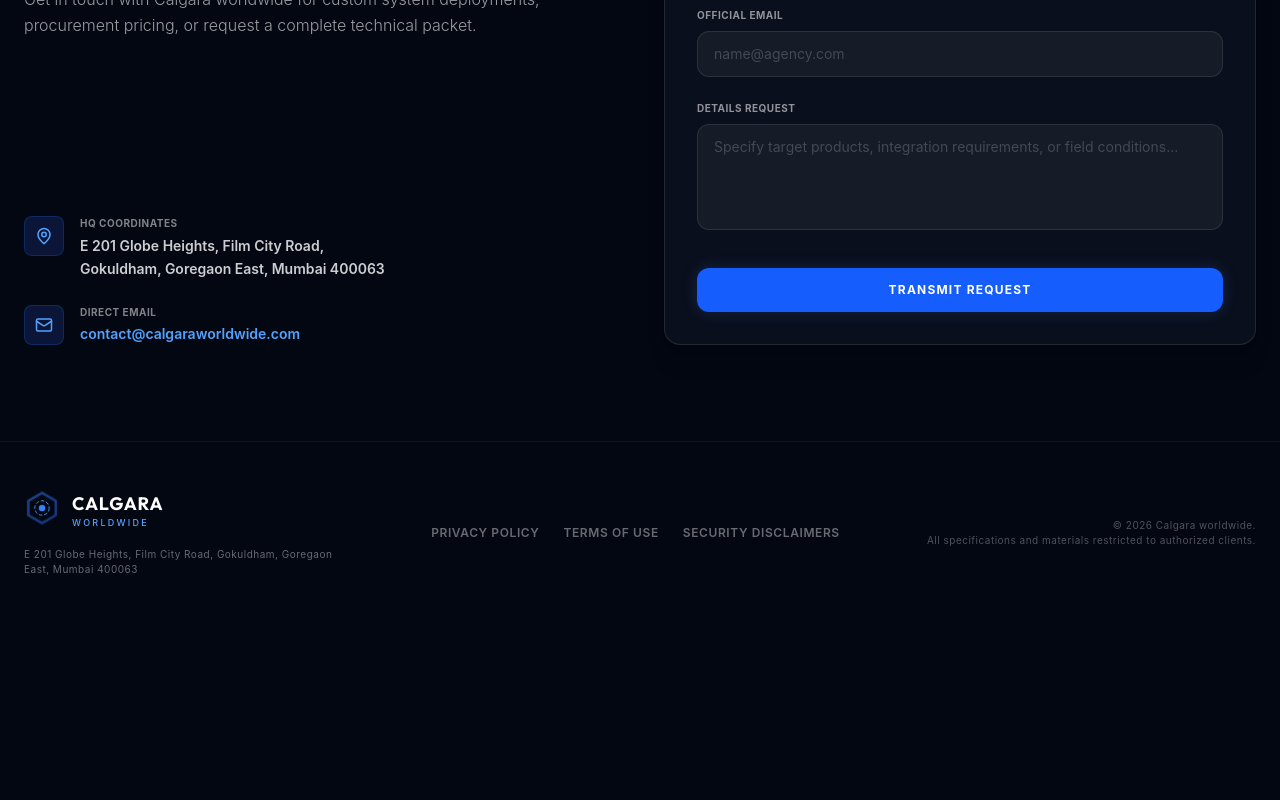
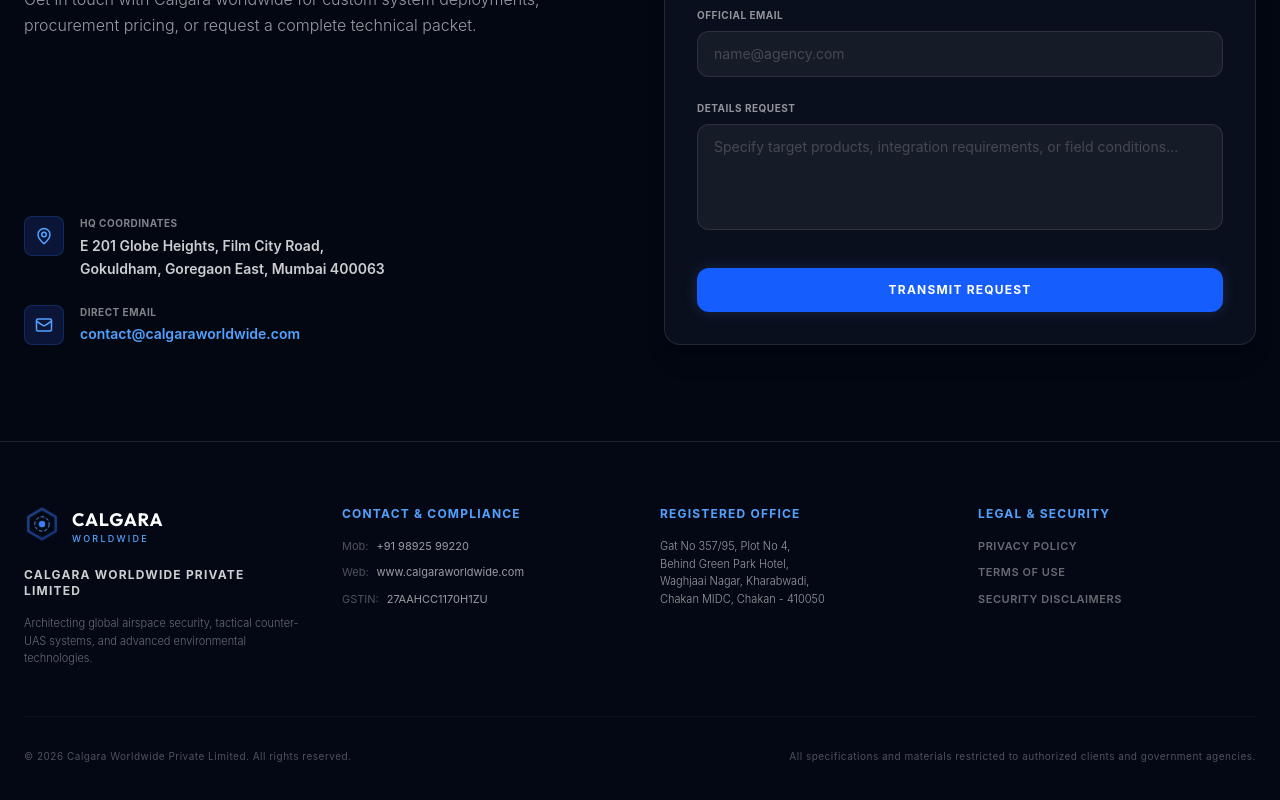
Before and after one commit to blazecodeprakhar/calgara-worldwide, a React (Vite) app: page / in a window 1280 px wide. Shown: the part 7874-8674 px from the top of the page. Before the commit the page ends 8499 px from the top, so only its background shows below. Built offline with nearby package versions, Linux system fonts and the light colour scheme.

Commit message:
Update footer with company contact details and address

```diff
--- a/src/App.tsx
+++ b/src/App.tsx
@@ -1379,43 +1379,92 @@
         </main>
       )}
 
-      {/* 8. Footer - Made more professional with page links */}
-      <footer className="relative border-t border-white/5 py-12 bg-bgDark">
-        <div className="max-w-7xl mx-auto px-4 sm:px-6 flex flex-col md:flex-row items-center justify-between gap-8">
-
-          <div className="flex flex-col items-center md:items-start gap-3">
+      {/* 8. Footer - Made more professional with corporate details and legal links */}
+      <footer className="relative border-t border-white/10 py-16 bg-[#040814] text-white">
+        <div className="max-w-7xl mx-auto px-4 sm:px-6">
+          <div className="grid grid-cols-1 md:grid-cols-4 gap-10 mb-12">
+
+            {/* Column 1: Brand */}
+            <div className="flex flex-col gap-4">
               <Logo />
-            <div className="text-[10px] text-white/40 tracking-wider text-center md:text-left max-w-xs mt-2">
-              E 201 Globe Heights, Film City Road, Gokuldham, Goregaon East, Mumbai 400063
-            </div>
-          </div>
-
-          {/* Professional Document Links */}
-          <div className="flex flex-wrap justify-center gap-6 text-xs font-semibold tracking-wider text-white/40">
+              <div className="text-xs font-bold tracking-widest text-white/80 uppercase mt-2">
+                CALGARA WORLDWIDE PRIVATE LIMITED
+              </div>
+              <p className="text-[11px] text-white/40 leading-relaxed font-light">
+                Architecting global airspace security, tactical counter-UAS systems, and advanced environmental technologies.
+              </p>
+            </div>
+
+            {/* Column 2: Contact & Registration */}
+            <div className="flex flex-col gap-4">
+              <h4 className="text-xs font-bold tracking-widest text-blue-400 uppercase">
+                Contact & Compliance
+              </h4>
+              <div className="flex flex-col gap-2.5 text-[11px] text-white/60">
+                <a href="tel:9892599220" className="hover:text-blue-400 transition-colors flex items-center gap-2">
+                  <span className="text-white/30">Mob:</span> +91 98925 99220
+                </a>
+                <a href="https://www.calgaraworldwide.com" target="_blank" rel="noopener noreferrer" className="hover:text-blue-400 transition-colors flex items-center gap-2">
+                  <span className="text-white/30">Web:</span> www.calgaraworldwide.com
+                </a>
+                <div className="flex items-center gap-2">
+                  <span className="text-white/30">GSTIN:</span> 27AAHCC1170H1ZU
+                </div>
+              </div>
+            </div>
+
+            {/* Column 3: Address */}
+            <div className="flex flex-col gap-4">
+              <h4 className="text-xs font-bold tracking-widest text-blue-400 uppercase">
+                Registered Office
+              </h4>
+              <p className="text-[11px] text-white/60 leading-relaxed font-light">
+                Gat No 357/95, Plot No 4,<br />
+                Behind Green Park Hotel,<br />
+                Waghjaai Nagar, Kharabwadi,<br />
+                Chakan MIDC, Chakan - 410050
+              </p>
+            </div>
+
+            {/* Column 4: Links & Security */}
+            <div className="flex flex-col gap-4">
+              <h4 className="text-xs font-bold tracking-widest text-blue-400 uppercase">
+                Legal & Security
+              </h4>
+              <div className="flex flex-col items-start gap-2.5 text-[11px] font-semibold tracking-wider text-white/40">
                 <button
                   onClick={() => setCurrentPage('privacy')}
-              className="hover:text-blue-400 transition-colors uppercase"
+                  className="hover:text-blue-400 transition-colors uppercase text-left"
                 >
                   PRIVACY POLICY
                 </button>
                 <button
                   onClick={() => setCurrentPage('terms')}
-              className="hover:text-blue-400 transition-colors uppercase"
+                  className="hover:text-blue-400 transition-colors uppercase text-left"
                 >
                   TERMS OF USE
                 </button>
                 <button
                   onClick={() => setCurrentPage('security')}
-              className="hover:text-blue-400 transition-colors uppercase"
+                  className="hover:text-blue-400 transition-colors uppercase text-left"
                 >
                   SECURITY DISCLAIMERS
                 </button>
               </div>
-
-          <div className="text-[10px] text-white/30 tracking-wider text-center md:text-right">
-            &copy; {new Date().getFullYear()} Calgara worldwide. <br />
-            All specifications and materials restricted to authorized clients.
-          </div>
+            </div>
+
+          </div>
+
+          {/* Bottom Copyright bar */}
+          <div className="pt-8 border-t border-white/5 flex flex-col sm:flex-row items-center justify-between gap-4 text-[10px] text-white/30 tracking-wider">
+            <div>
+              &copy; {new Date().getFullYear()} Calgara Worldwide Private Limited. All rights reserved.
+            </div>
+            <div className="text-center sm:text-right">
+              All specifications and materials restricted to authorized clients and government agencies.
+            </div>
+          </div>
+
         </div>
       </footer>
 
```
Lines whose indentation alone changed are shown as unchanged.
